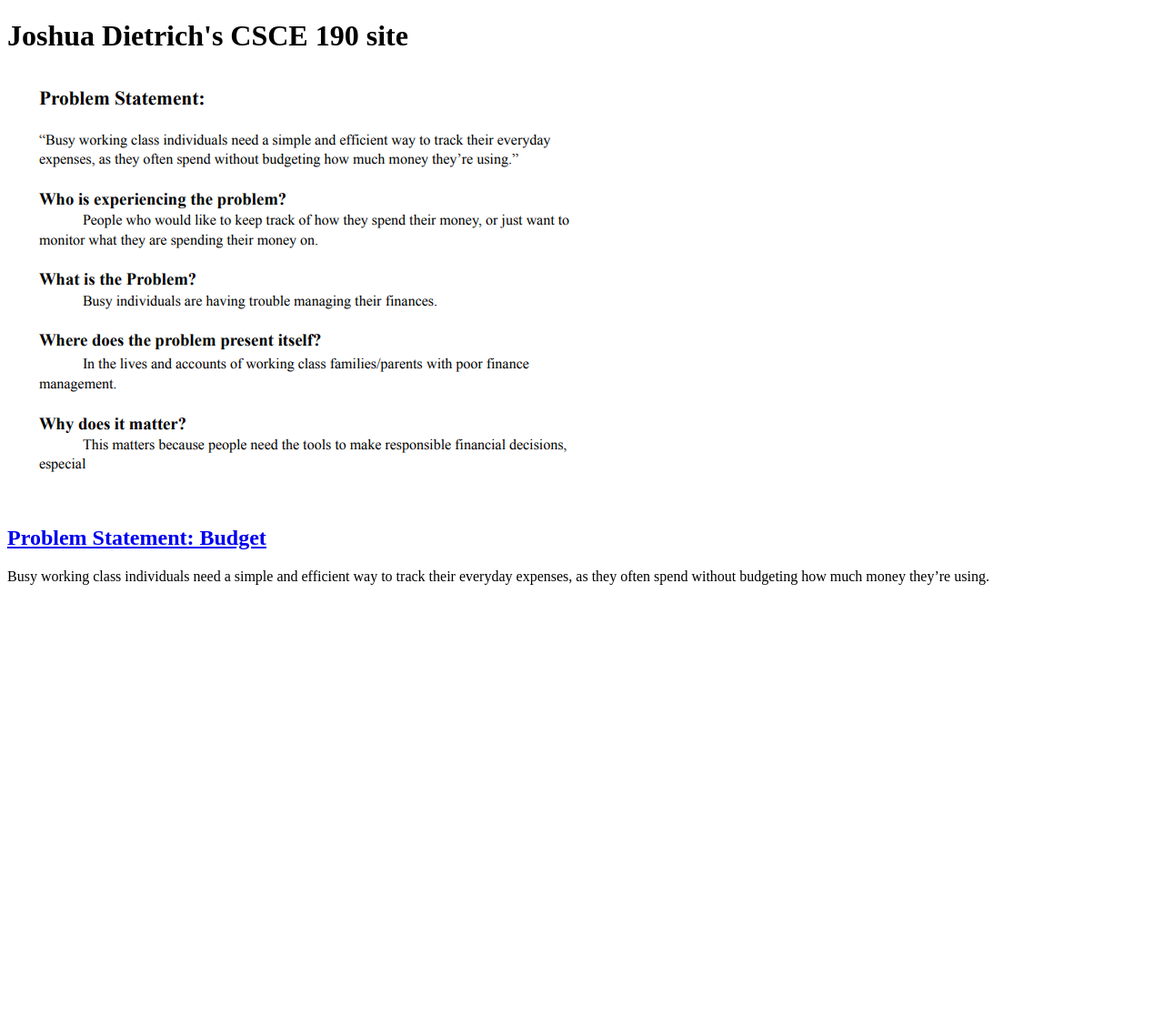
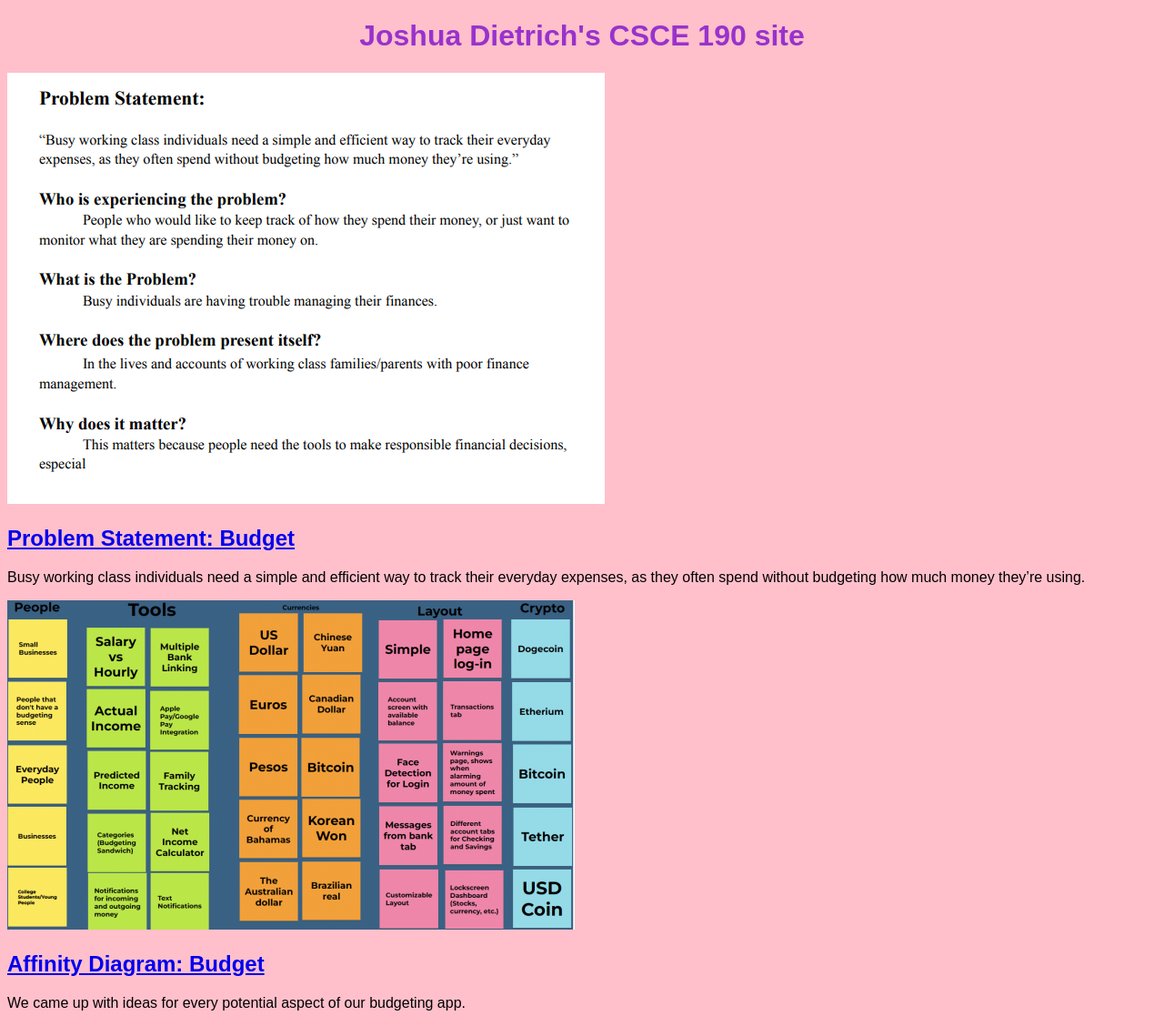
Before and after one commit to DietrichJD/DietrichJD.github.io, a plain HTML site: page index.html in a window 1280 px wide. Shown: the whole page at 91% size. Before the commit the page ends 800 px from the top, so only its background shows below. Drawn offline with Linux system fonts and the light colour scheme.

Commit message:
Add files via upload

```diff
--- a/index.html
+++ b/index.html
@@ -2,10 +2,12 @@
 <html>
         <head>
             <title>CSCE 190: Joshua Dietrich</title>
+            <link rel="stylesheet" href="styles.css">
         </head>
         <body>
             <h1>Joshua Dietrich's CSCE 190 site</h1>
 
+            <!--Problem Statement Assignment-->
             <section class="assignment">
                 <a href="files/Problem-Statement.pdf"><img src="images/Problemstatement.png"></a>
                 <section class="assignment-details">
@@ -15,5 +17,15 @@
                     </p>
                 </section>
             </section>
+
+            <!--Affinity Diagram Assignment-->
+            <section class="assignment">
+                <a href="files/affinity-diagram.pdf"><img src="images/affinity-diagram.png"></a>
+                <section class="assignment-details">
+                    <a href="files/affinity-diagram.pdf"><h2>Affinity Diagram: Budget</h2></a>
+                    <p>We came up with ideas for every potential aspect of our budgeting app.
+                    </p>
+                </section>
+            </section>
         </body>
 </html>
--- /dev/null
+++ b/styles.css
@@ -0,0 +1,9 @@
+body {
+    background: pink;
+    font-family: Arial, Helvetica, sans-serif;
+}
+
+h1 {
+    color: darkorchid;
+    text-align: center;
+}
```
Also changed, not shown: images/affinity-diagram.png (added), 1 other file.
